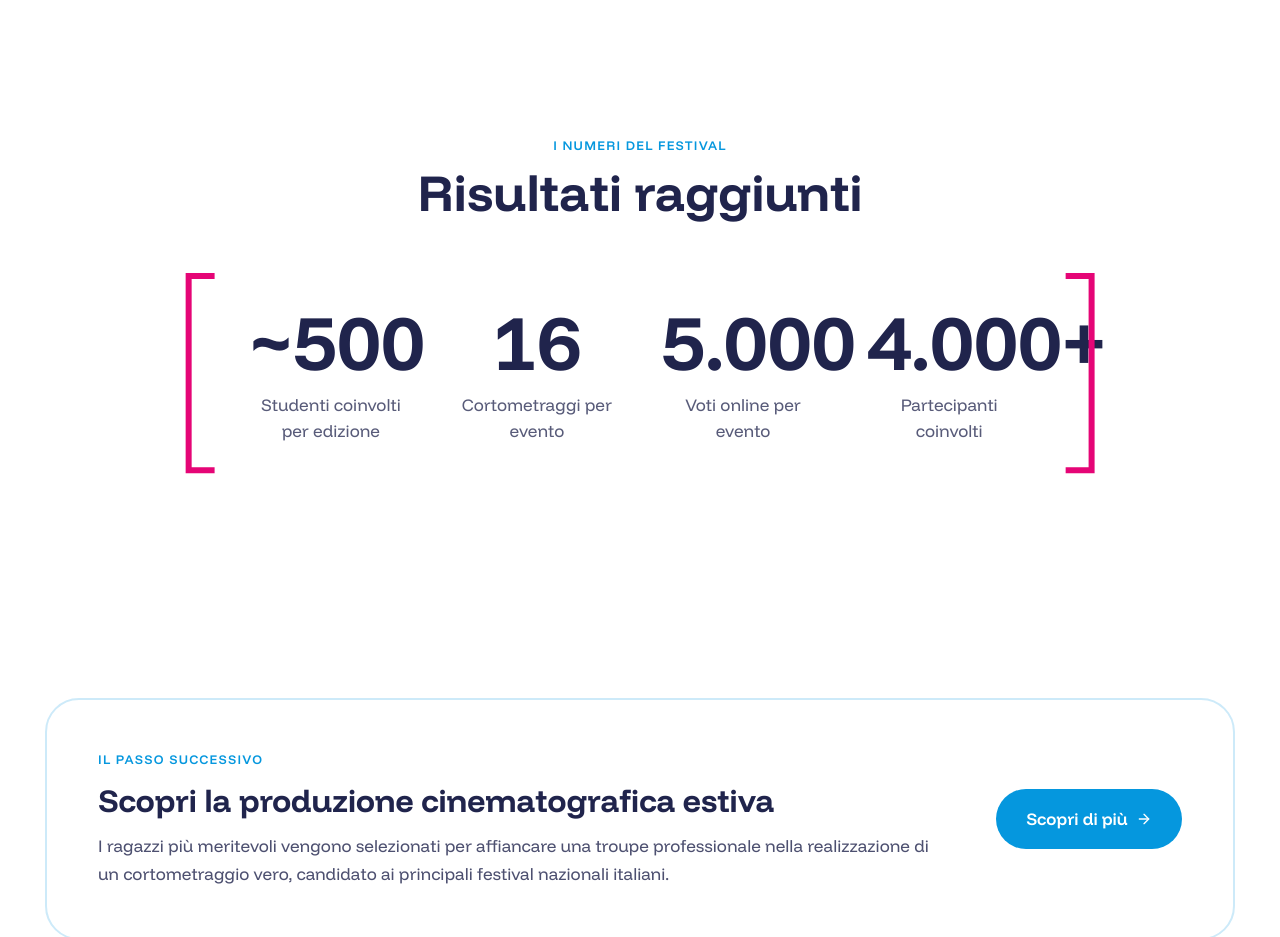
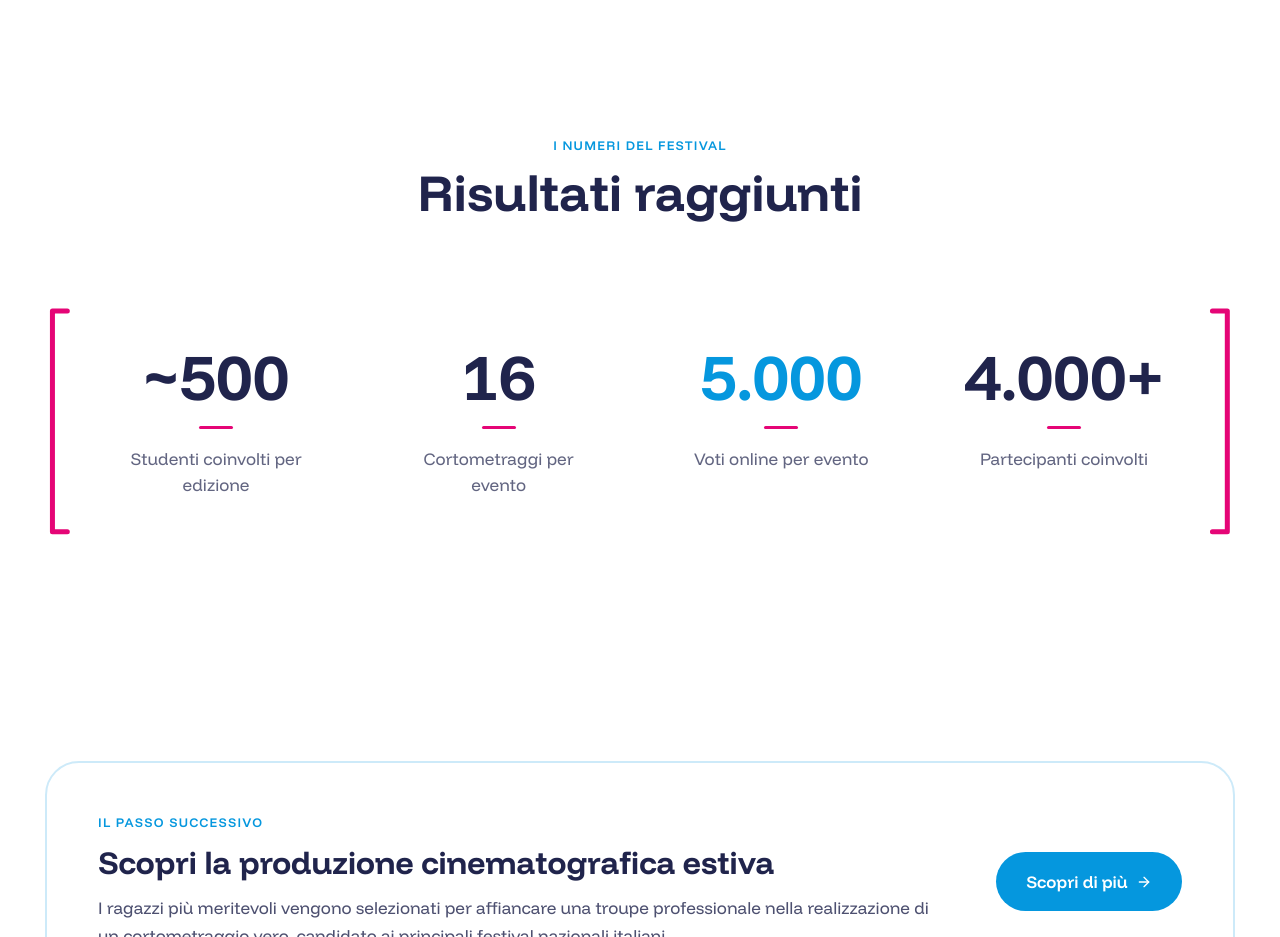
Before and after one commit to Chjnzo/SettimaArte, a React (Vite) app: page /festival in a window 1280 px wide. Shown: the part 2060-2997 px from the top of the page. Built offline with nearby package versions, Linux system fonts and the light colour scheme; no server answers.

Commit message:
Fix visivo

```diff
--- a/src/pages/Festival.tsx
+++ b/src/pages/Festival.tsx
@@ -65,7 +65,7 @@ function CopyEvento() {
 const stats = [
   { value: '~500', label: 'Studenti coinvolti per edizione' },
   { value: '16', label: 'Cortometraggi per evento' },
-  { value: '5.000', label: 'Voti online per evento' },
+  { value: '5.000', label: 'Voti online per evento', accent: true },
   { value: '4.000+', label: 'Partecipanti coinvolti' },
 ]
 
@@ -74,13 +74,13 @@ function StatsSection() {
   const inView = useInView(ref, { once: true, margin: '-80px' })
 
   return (
-    <section ref={ref} className="w-full py-14 md:py-28 bg-white overflow-x-clip">
-      <div className="container mx-auto px-4 max-w-4xl">
+    <section ref={ref} className="w-full py-16 md:py-28 bg-white overflow-x-clip">
+      <div className="container mx-auto px-4 max-w-6xl">
         <motion.div
           initial={{ opacity: 0, y: 24 }}
           animate={inView ? { opacity: 1, y: 0 } : {}}
           transition={{ duration: 0.5 }}
-          className="mb-12 text-center"
+          className="mb-14 md:mb-20 text-center"
         >
           <p className="text-xs font-funnel font-semibold tracking-widest uppercase text-azzurro mb-3">
             I numeri del Festival
@@ -91,26 +91,39 @@ function StatsSection() {
         </motion.div>
 
         {/* Parentesi fucsia */}
-        <div className="relative px-10 md:px-16">
-          <svg aria-hidden viewBox="0 0 40 120" className="absolute -left-2 md:left-0 top-0 bottom-0 w-6 md:w-9 h-full" preserveAspectRatio="none" fill="none">
-            <path d="M32 4 L8 4 L8 116 L32 116" stroke="var(--color-fucsia)" strokeWidth="6" strokeLinecap="square" strokeLinejoin="miter" vectorEffect="non-scaling-stroke" />
+        <div className="relative px-6 md:px-10">
+          <svg aria-hidden viewBox="0 0 40 120" className="absolute left-0 top-0 bottom-0 w-5 md:w-7 h-full" preserveAspectRatio="none" fill="none">
+            <path d="M30 4 L10 4 L10 116 L30 116" stroke="var(--color-fucsia)" strokeWidth="5" strokeLinecap="round" strokeLinejoin="round" vectorEffect="non-scaling-stroke" />
           </svg>
-          <svg aria-hidden viewBox="0 0 40 120" className="absolute -right-2 md:right-0 top-0 bottom-0 w-6 md:w-9 h-full" preserveAspectRatio="none" fill="none">
-            <path d="M8 4 L32 4 L32 116 L8 116" stroke="var(--color-fucsia)" strokeWidth="6" strokeLinecap="square" strokeLinejoin="miter" vectorEffect="non-scaling-stroke" />
+          <svg aria-hidden viewBox="0 0 40 120" className="absolute right-0 top-0 bottom-0 w-5 md:w-7 h-full" preserveAspectRatio="none" fill="none">
+            <path d="M10 4 L30 4 L30 116 L10 116" stroke="var(--color-fucsia)" strokeWidth="5" strokeLinecap="round" strokeLinejoin="round" vectorEffect="non-scaling-stroke" />
           </svg>
 
-          <div className="grid grid-cols-2 md:grid-cols-4 gap-10 text-center py-6 md:py-8">
-            {stats.map(({ value, label }, i) => (
+          <div className="grid grid-cols-2 lg:grid-cols-4 gap-x-4 gap-y-14 md:gap-x-6 py-8 md:py-10">
+            {stats.map(({ value, label, accent }, i) => (
               <motion.div
                 key={label}
                 initial={{ opacity: 0, y: 32 }}
                 animate={inView ? { opacity: 1, y: 0 } : {}}
                 transition={{ duration: 0.55, delay: i * 0.12 }}
+                className="text-center px-1"
               >
-                <p className="font-funnel font-bold text-6xl md:text-7xl text-blu leading-none">
+                <p
+                  className={`font-funnel font-bold tabular-nums leading-none whitespace-nowrap text-4xl sm:text-5xl md:text-6xl ${
+                    accent ? 'text-azzurro' : 'text-blu'
+                  }`}
+                >
                   {value}
                 </p>
-                <p className="mt-3 text-blu/75 font-funnel text-base">{label}</p>
+                <motion.span
+                  initial={{ scaleX: 0 }}
+                  animate={inView ? { scaleX: 1 } : {}}
+                  transition={{ duration: 0.4, delay: 0.3 + i * 0.12 }}
+                  className="mx-auto mt-4 block h-[3px] w-8 rounded-full bg-fucsia origin-center"
+                />
+                <p className="mt-4 text-blu/70 font-funnel text-sm md:text-base leading-snug max-w-[11rem] mx-auto">
+                  {label}
+                </p>
               </motion.div>
             ))}
           </div>
```
